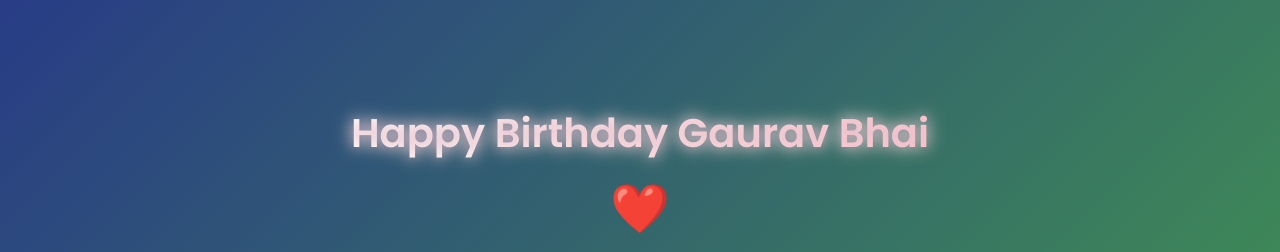
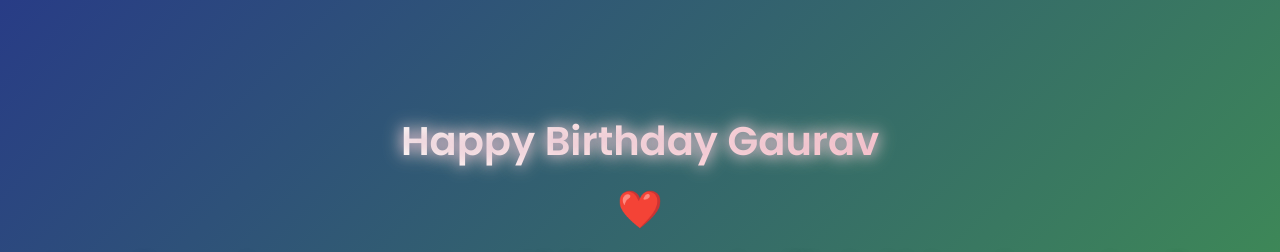
Before and after one commit to Hemanth-4301/g, a plain HTML site: page index.html in a window 1280 px wide. Shown: the top 252 px of the page. Drawn offline with Linux system fonts and the light colour scheme.

Commit message:
Update index.html

```diff
--- a/index.html
+++ b/index.html
@@ -101,6 +101,7 @@
         .scrolling-images img {
           width: 300px;
           height: auto;
+          margin-bottom:10px;
         }
       }
 
@@ -114,10 +115,11 @@
         .scrolling-images img {
           height: auto;
           width: 250px;
+          margin-top:10px;
         }
       }
       .heart {
-        font-size: 3rem;
+        font-size: 2.3rem;
         color: red;
         animation: beat 1s infinite;
         margin: 10px 0;
@@ -125,7 +127,7 @@
     </style>
   </head>
   <body>
-    <h1>Happy Birthday Gaurav Bhai</h1>
+    <h1>Happy Birthday Gaurav</h1>
     <span class="heart" style="color: red">❤️</span>
     <p class="wish-text">
       May all your dreams come true. Wishing you a day filled with love, joy,
```
